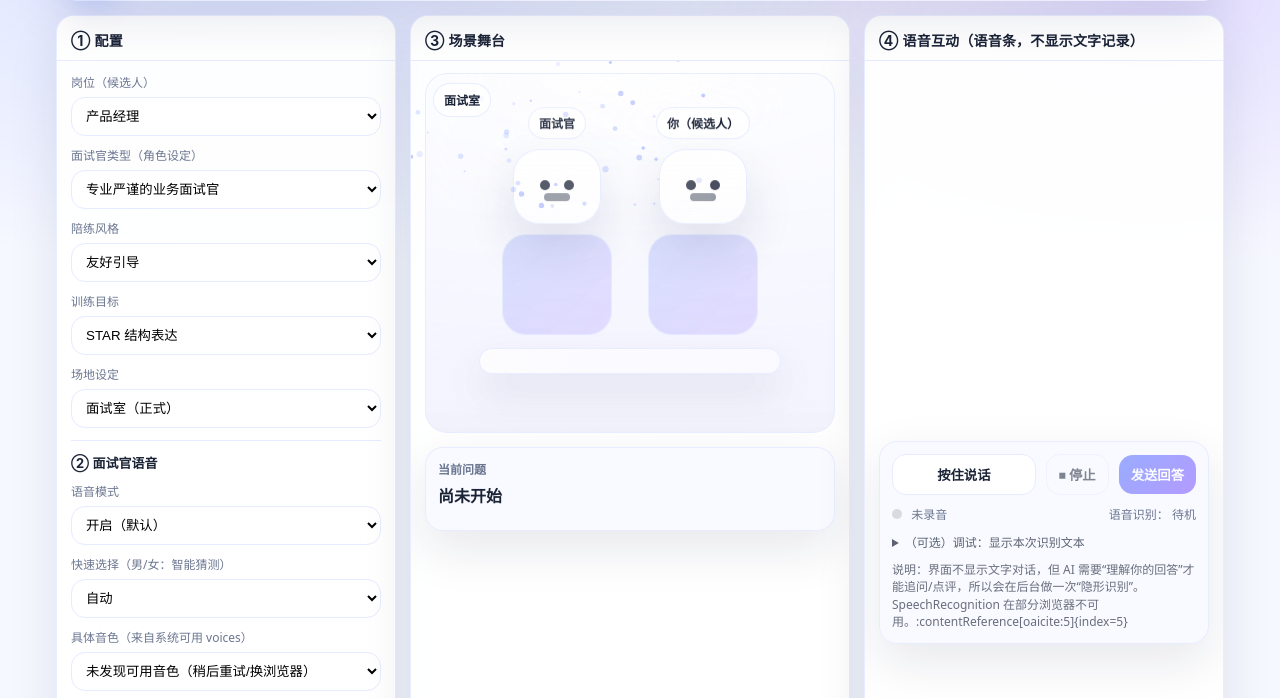
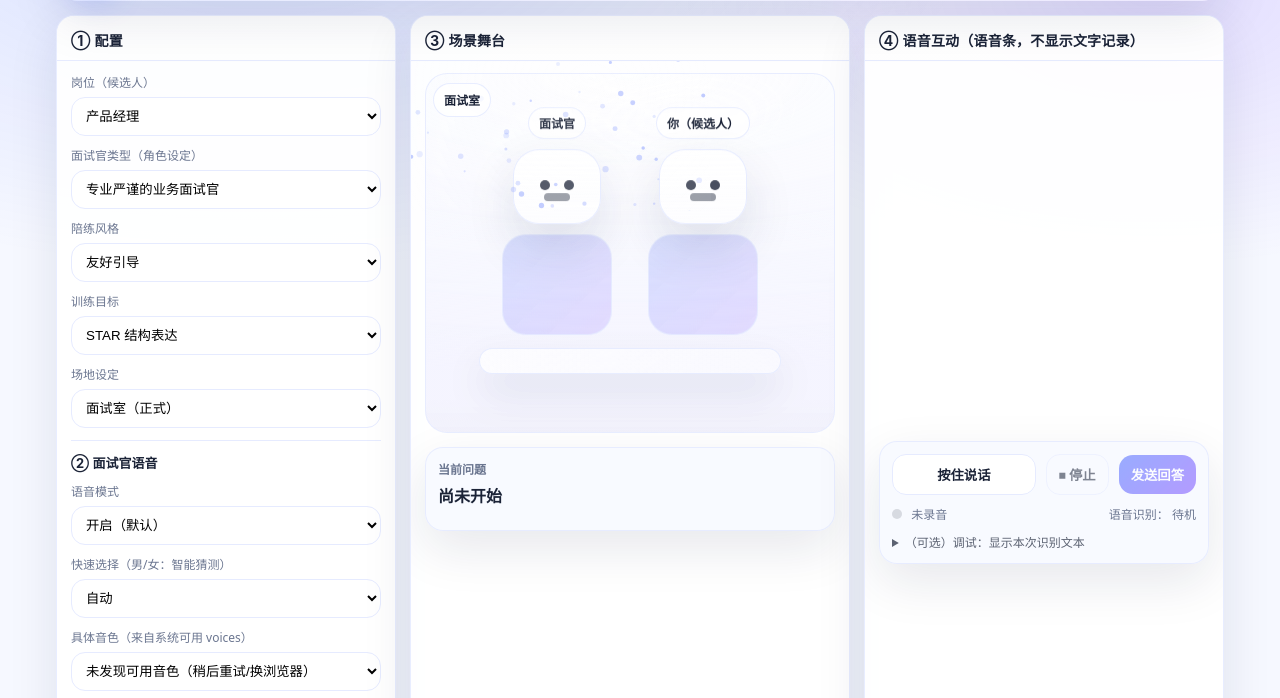
Before and after one commit to firehzx77/your-repo112, a plain HTML site: page index.html in a window 1280 px wide. Shown: the part 89-787 px from the top of the page. Drawn offline with Linux system fonts and the light colour scheme.

Commit message:
Update index.html

```diff
--- a/index.html
+++ b/index.html
@@ -215,9 +215,7 @@
             <pre id="debugTranscript"></pre>
           </details>
 
-          <div class="hint">
-            说明：界面不显示文字对话，但 AI 需要“理解你的回答”才能追问/点评，所以会在后台做一次“隐形识别”。SpeechRecognition 在部分浏览器不可用。:contentReference[oaicite:5]{index=5}
-          </div>
+
         </div>
       </section>
     </main>
```
